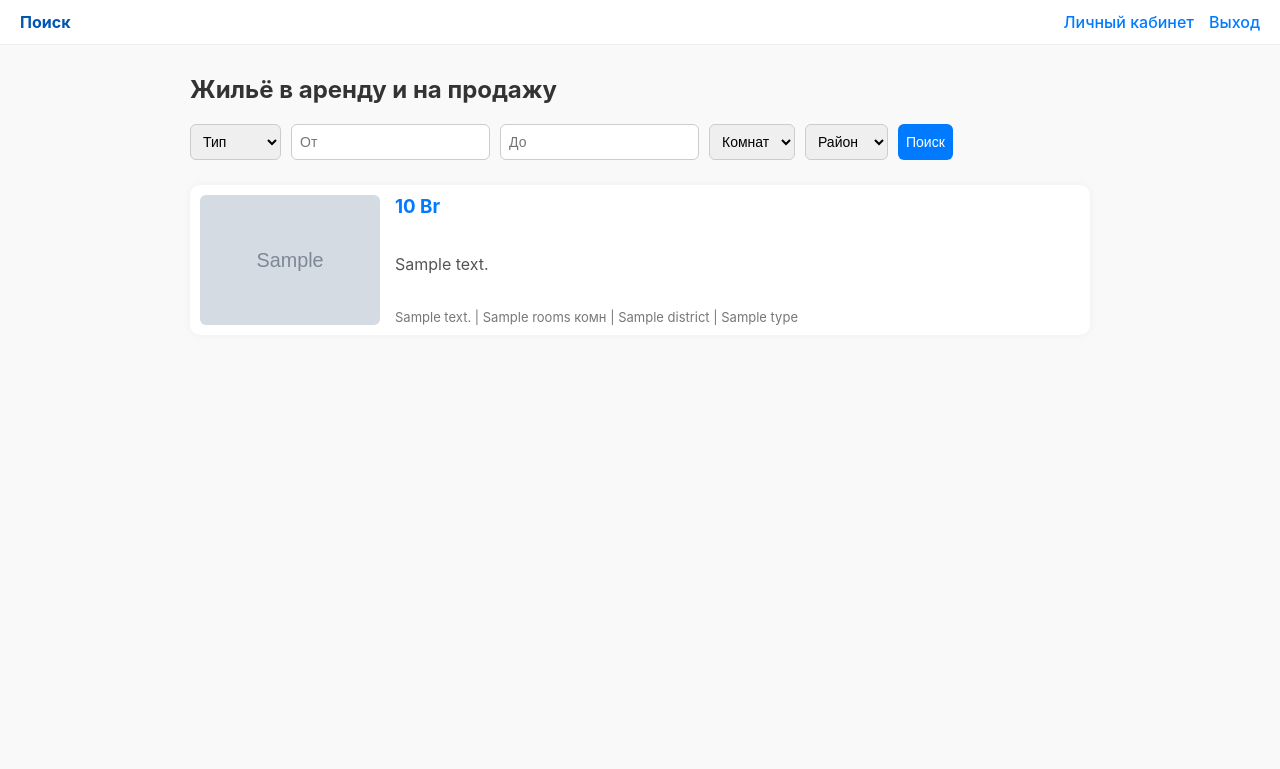
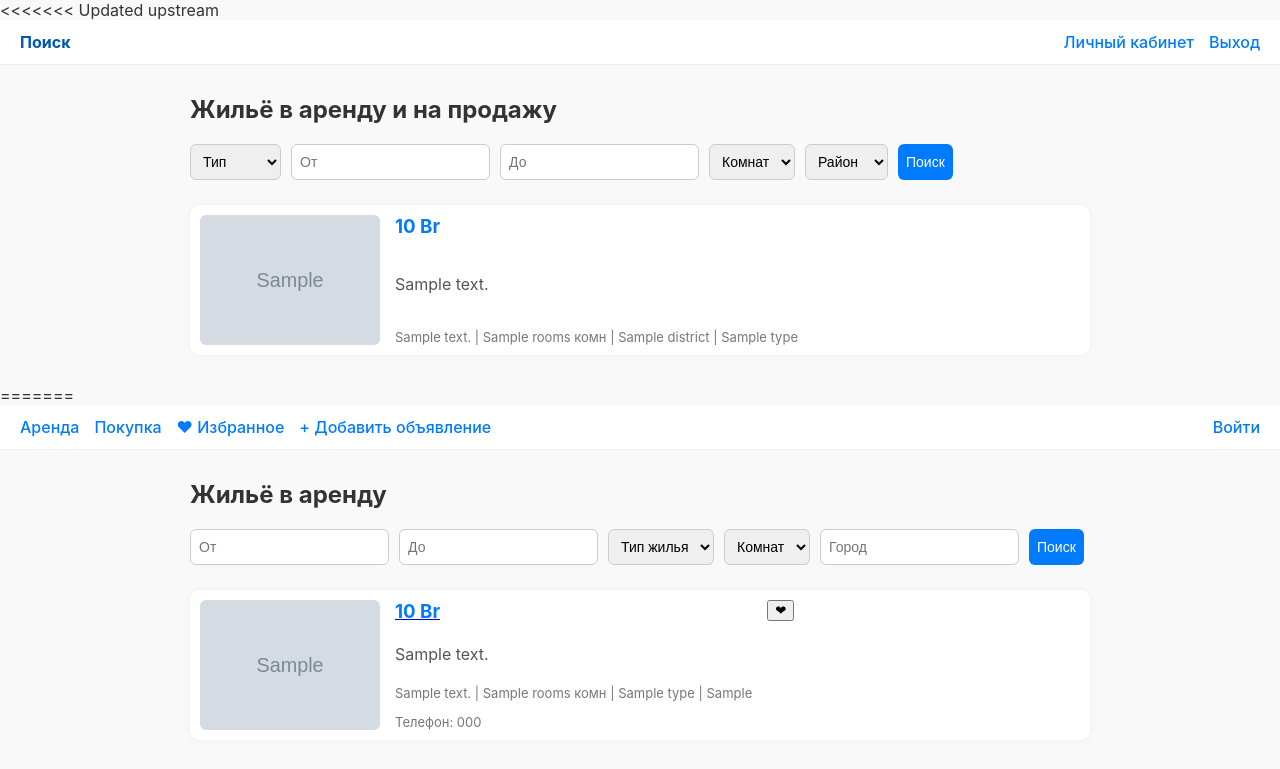
Before and after one commit to HeG0k/HouseRentingSite, a Flask app: template templates/rent.html in a window 1280 px wide. Shown: the top 769 px of the page. Run offline with Flask 3, Linux system fonts and the light colour scheme; the template is opened without the code that fills it: most values are stand-ins (such as "Sample title", 1, 10 or a date in 2020); grey boxes marked "Sample" are stand-in pictures.

Commit message:
fix: Переработка страницы аренды

```diff
--- a/templates/rent.html
+++ b/templates/rent.html
@@ -1,3 +1,4 @@
+<<<<<<< Updated upstream
 <!DOCTYPE html>
 <html lang="ru">
 <head>
@@ -75,3 +76,85 @@
     </div>
 </body>
 </html>
+=======
+{% extends "base.html" %} <!-- Наследование от базового шаблона "base.html" -->
+
+{% block title %}Жильё в аренду{% endblock %} <!-- Заголовок страницы -->
+
+{% block content %} <!-- Начало блока основного контента -->
+<h2>Жильё в аренду</h2>
+
+{% block page_styles %} <!-- Блок для подключения CSS стилей, специфичных для этой страницы -->
+    <link rel="stylesheet" href="{{ url_for('static', filename='rent.css') }}">
+{% endblock %}
+
+<!-- Форма для фильтрации объявлений об аренде -->
+<form method="post" class="filter-form-horizontal">
+    <!-- фильтры -->
+    <input type="text" name="min_price" placeholder="От"> <!-- Поле для минимальной цены -->
+    <input type="text" name="max_price" placeholder="До"> <!-- Поле для максимальной цены -->
+
+    <!-- Выпадающий список для выбора типа жилья -->
+    <select name="housing_type" id="housing_type_filter">
+        <option value="">Тип жилья</option>
+        <option value="дом" {% if request.form.housing_type == 'дом' %}selected{% endif %}>Дом</option>
+        <option value="квартира" {% if request.form.housing_type == 'квартира' %}selected{% endif %}>Квартира</option>
+        <option value="комната" {% if request.form.housing_type == 'комната' %}selected{% endif %}>Комната</option>
+    </select>
+
+    <!-- Выпадающий список для выбора количества комнат -->
+    <select name="rooms" id="rooms_filter">
+        <option value="">Комнат</option>
+        {% for r in range(1, 8) %} <!-- Цикл для генерации опций количества комнат -->
+            <option value="{{ r }}" {% if request.form.rooms == r|string %}selected{% endif %}>{{ r if r < 7 else '7+' }}</option>
+        {% endfor %}
+    </select>
+
+    <input type="text" name="city" placeholder="Город" value="{{ request.form.city }}"> <!-- Поле для ввода города -->
+
+    <button type="submit">Поиск</button> <!-- Кнопка для отправки формы и применения фильтров -->
+</form>
+
+<div class="listing-vertical"> <!-- Контейнер для вертикального отображения списка объявлений -->
+    {% for item in listings %} <!-- Цикл для перебора каждого объявления в списке 'listings' -->
+    <div class="listing-row"> <!-- Контейнер для одного объявления -->
+        <img src="{{ item.image }}" alt="Apartment"> <!-- Изображение объявления -->
+        <div class="listing-details"> <!-- Детали объявления -->
+            <a href="{{ url_for('listing_detail', listing_id=item.id) }}"> <!-- Ссылка на детальную страницу объявления -->
+                <h3>{{ item.price }} Br</h3> <!-- Цена объявления -->
+            </a>
+            <p>{{ item.description }}</p> <!-- Краткое описание -->
+            <small>{{ item.details }} | {{ item.rooms }} комн | {{ item.type }} | {{ item.housing_type }}</small> <!-- Дополнительные детали -->
+            <small>Телефон: {{ item.phone }}</small> <!-- Телефон -->
+        </div>
+        <!-- Форма для добавления объявления в избранное -->
+        <form method="post" action="/add_favorite/{{ item.id }}">
+            <button type="submit">❤</button> <!-- Кнопка "Добавить в избранное" -->
+        </form>
+
+    </div>
+    {% else %}
+        <p>Нет подходящих предложений.</p> <!-- Сообщение, если список объявлений пуст -->
+    {% endfor %}
+</div>
+
+<!-- Скрипт для управления доступностью фильтра комнат в зависимости от выбранного типа жилья -->
+<script>
+    // Блокируем выбор комнат, если выбрана "комната"
+    const housingSelectFilter = document.getElementById('housing_type_filter'); // Получение элемента выбора типа жилья
+    const roomsSelectFilter = document.getElementById('rooms_filter'); // Получение элемента выбора количества комнат
+
+    function toggleRoomsFilter() { // Функция для переключения состояния фильтра комнат
+        if (housingSelectFilter.value === 'комната') { // Если выбран тип "комната"
+            roomsSelectFilter.value = ''; // Сбросить выбранное количество комнат
+            roomsSelectFilter.disabled = true; // Заблокировать выбор комнат
+        } else {
+            roomsSelectFilter.disabled = false; // Разблокировать выбор комнат
+        }
+    }
+
+    housingSelectFilter.addEventListener('change', toggleRoomsFilter); // Вызов функции при изменении типа жилья
+    window.addEventListener('load', toggleRoomsFilter); // Вызов функции при загрузке страницы для установки начального состояния
+</script>
+{% endblock %} <!-- Конец блока основного контента -->
+>>>>>>> Stashed changes
```
